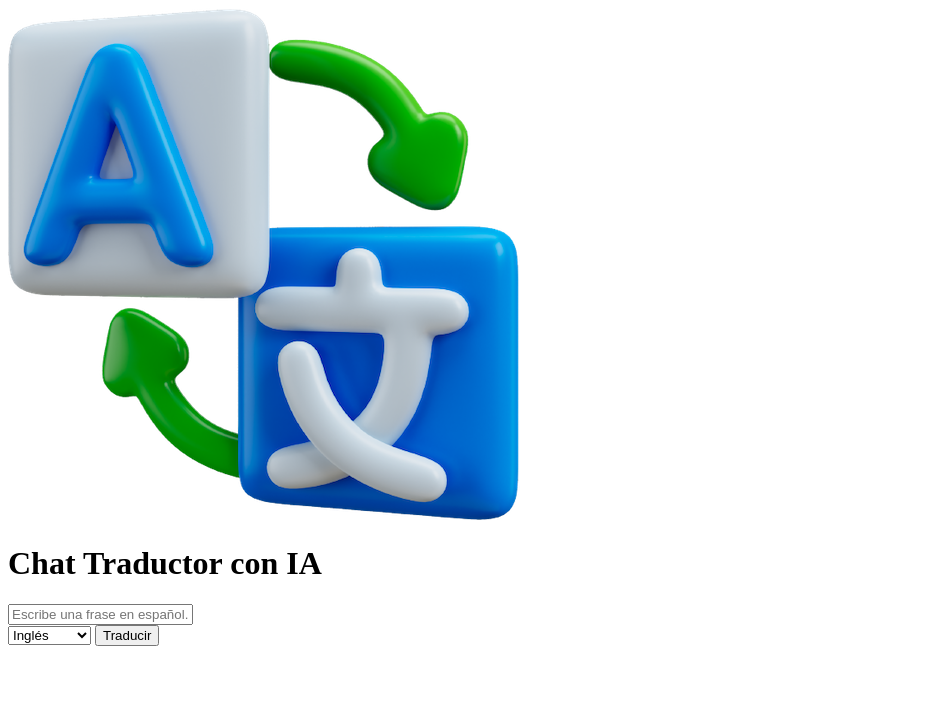
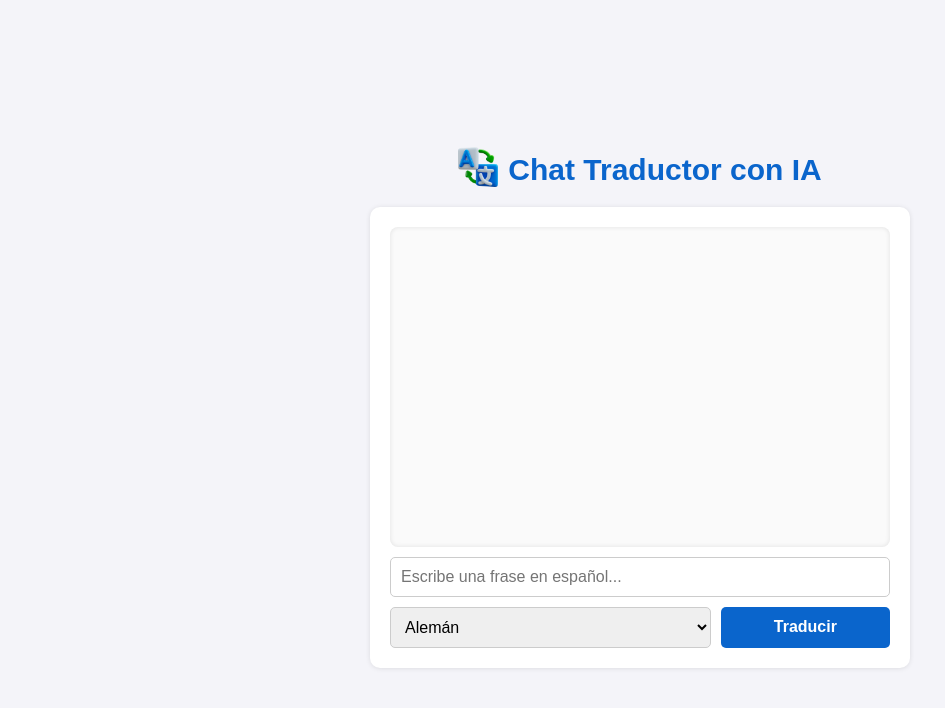
Before and after one commit to feviarc/ai-translator, a plain HTML site: page public/index.html in a window 1280 px wide. Shown: the whole page, without its empty margins (0-945 px from the left). Drawn offline with Linux system fonts and the light colour scheme.

Commit message:
style(frontend): Design UI layout

```diff
--- a/public/assets/css/style.css
+++ b/public/assets/css/style.css
@@ -0,0 +1,137 @@
+:root {
+   font-size: 10px;
+}
+
+body {
+   align-items: center;
+   background-color: #f4f4f9;
+   display: flex;
+   flex-direction: column;
+   font-family: Arial, Helvetica, sans-serif;
+   height: 100vh;
+   justify-content: center;
+   margin: 0;
+   padding: 0;
+}
+
+.chat {
+   background-color: #fff;
+   border-radius: 1rem;
+   box-shadow: 0 0.5px 5px rgba(0, 0, 0, 0.1);
+   display: flex;
+   flex-direction: column;
+   padding: 2rem;
+   width: 50rem;
+}
+
+.chat__button,
+.chat__select {
+   border: 1px solid #ccc;
+   border-radius: 5px;
+   font-size: 1.6rem;
+   padding: 1rem;
+}
+
+.chat__button {
+   background-color: #0a65cc;
+   border: none;
+   color: #fff;
+   cursor: pointer;
+   flex: 1;
+   font-weight: bold;
+   outline: none;
+   transition: all 300ms ease;
+}
+
+.chat__button:hover {
+   background-color: #084182;
+}
+
+.chat__select {
+   flex: 2;
+}
+
+.chat__header {
+   display: flex;
+   flex-direction: row;
+   gap: 1rem;
+}
+
+.chat__input {
+   border: 1px solid #ccc;
+   border-radius: 5px;
+   box-sizing: border-box;
+   font-size: 1.6rem;
+   outline: none;
+   padding: 1rem;
+   transition: all 300ms ease-in-out;
+   width: 100%;
+}
+
+.chat__input:focus {
+   border-color: #0a65cc;
+   box-shadow: 0 0 5px #0a65cc;
+}
+
+.chat__inputs {
+   display: flex;
+   gap: 1rem;
+}
+
+.chat__input-group {
+   display: flex;
+   flex-direction: column;
+   gap: 1rem;
+   margin-top: 1rem;
+}
+
+.chat__message {
+   align-items: center;
+   border-radius: 1rem;
+   display: flex;
+   font-size: 1.8rem;
+   max-width: 75%;
+   padding: 1.5rem;
+   word-wrap: break-word;
+}
+
+.chat__message--user {
+   align-items: flex-end;
+   background-color: #0a65cc;
+   color: #fff;
+   justify-content: flex-end;
+   text-align: right;
+}
+
+.chat__message--bot {
+   align-items: flex-start;
+   background-color: #e0e0e0;
+   color: #333;
+   justify-content: flex-start;
+   text-align: left;
+}
+
+.chat__messages {
+   background-color: #fafafa;
+   border-radius: 0.8rem;
+   box-shadow: inset 0 0 5px rgba(0, 0, 0, 0.1);
+   display: flex;
+   flex-direction: column;
+   gap: 1rem;
+   height: 30rem;
+   overflow-y: auto;
+   padding: 1rem;
+}
+
+.header__icon {
+   height: 4rem;
+   margin-top: 1.5rem;
+}
+
+.header__title {
+   color: #0a65cc;
+   font-size: 3rem;
+   font-weight: bold;
+   text-align: center;
+   margin-bottom: 2rem;
+}
--- a/public/index.html
+++ b/public/index.html
@@ -24,10 +24,10 @@
          <input id="inputText" class="chat__input" type="text" placeholder="Escribe una frase en español...">
          <div class="chat__inputs">
             <select id="targetLang" class="chat__select">
-               <option value="ingles">Inglés</option>
+               <option value="aleman">Alemán</option>
                <option value="español">Español</option>
                <option value="frances">Francés</option>
-               <option value="aleman">Alemán</option>
+               <option value="ingles">Inglés</option>
                <option value="italiano">Italiano</option>
                <option value="portugues">Portugués</option>
             </select>
```
